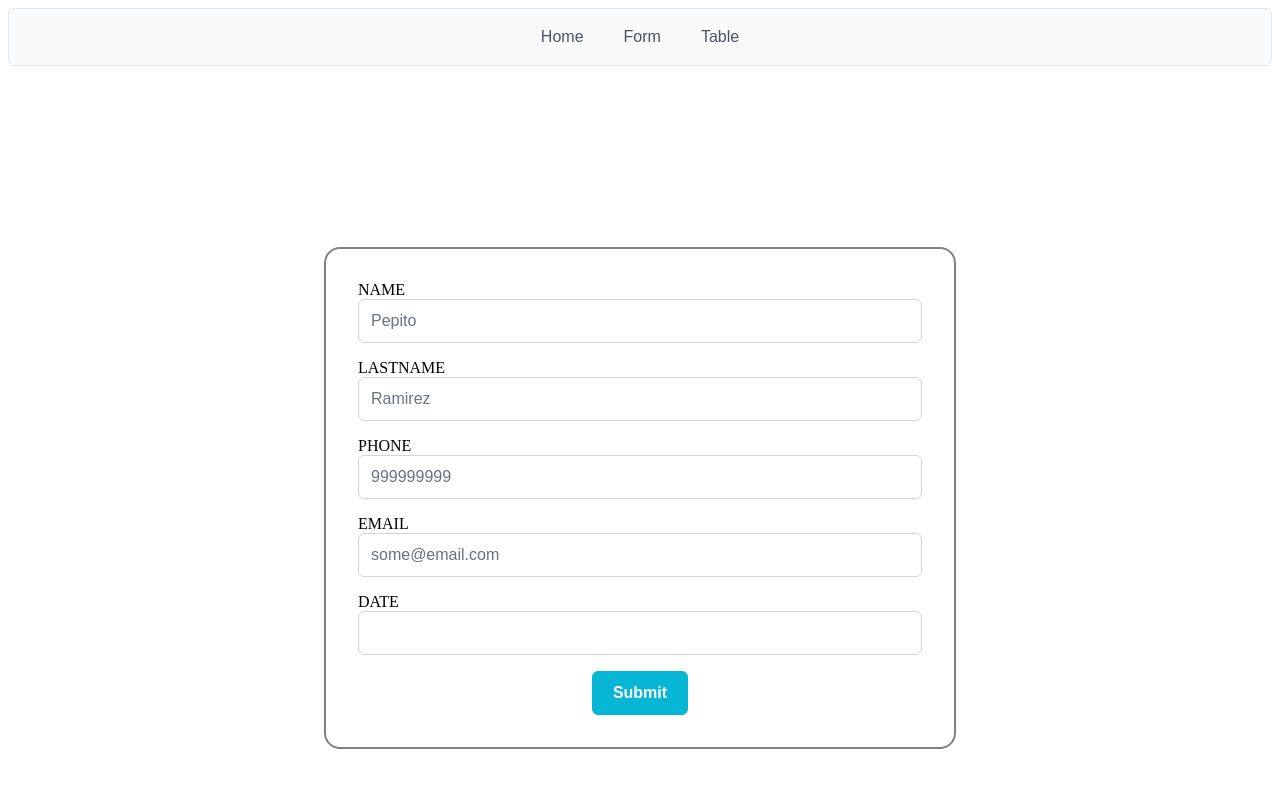
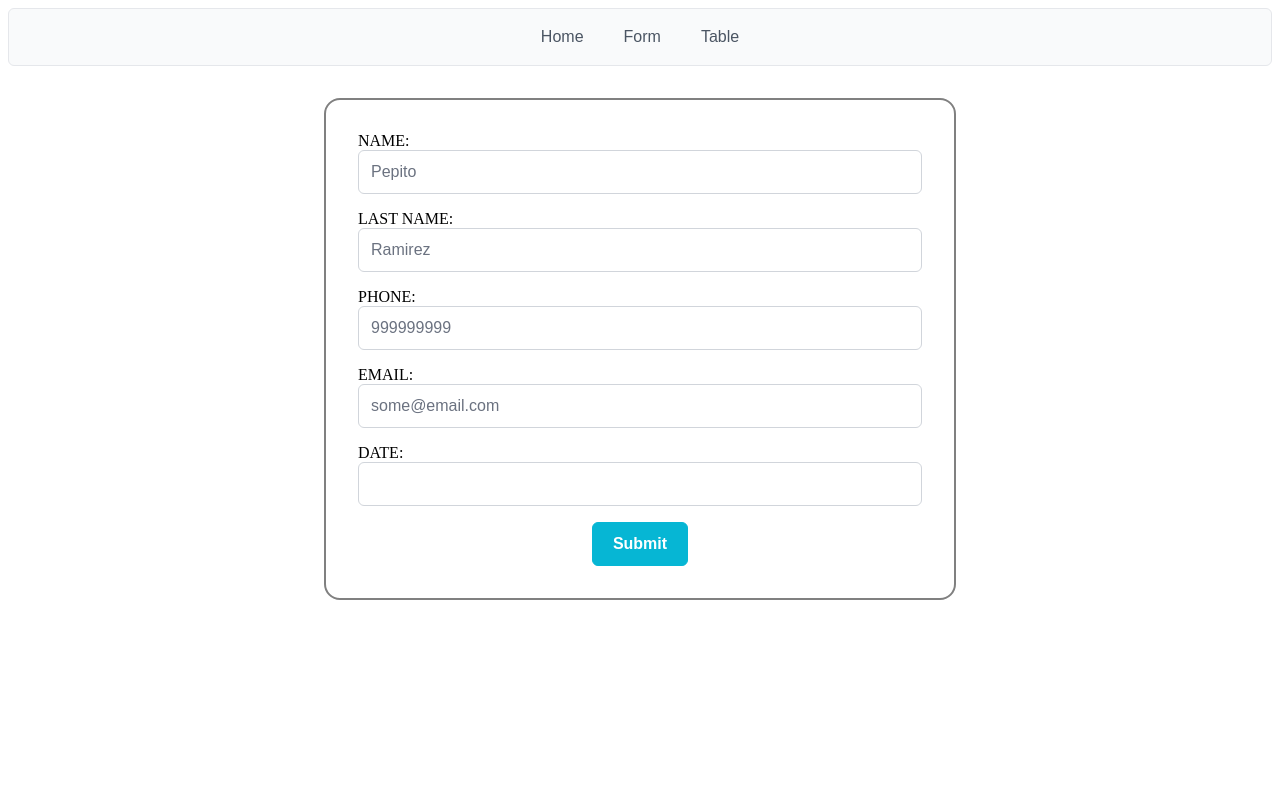
Before and after one commit to AlejandroJorge/test-tecnico, a React (Vite) app: page /form in a window 1280 px wide. Shown: the top 788 px of the page. Built offline with nearby package versions, Linux system fonts and the light colour scheme; a web font is replaced by a local one.

Commit message:
Integrated styled-components

```diff
--- a/package.json
+++ b/package.json
@@ -17,6 +17,7 @@
     "react-hook-form": "^7.51.0",
     "react-query": "^3.39.3",
     "react-router-dom": "^6.22.2",
+    "styled-components": "^6.1.8",
     "uuid": "^9.0.1"
   },
   "devDependencies": {
--- a/src/FormPage.tsx
+++ b/src/FormPage.tsx
@@ -7,6 +7,8 @@ import { useForm, SubmitHandler } from "react-hook-form";
 
 import { v4 as uuidv4 } from "uuid";
 import { User } from "./data/user";
+
+import styled from "styled-components";
 
 function FormPage() {
   const { register, handleSubmit } = useForm<User>();
@@ -63,30 +65,25 @@ function FormPage() {
   return (
     <>
       <FormContainer>
-        <form
-          style={{
-            padding: "2rem",
-            border: "2px solid gray",
-            borderRadius: "1rem",
-            display: "flex",
-            flexDirection: "column",
-            gap: "1rem",
-          }}
-          onSubmit={handleSubmit(onSubmit)}
-        >
-          <InputWrapper label="name">
+        <StyledForm onSubmit={handleSubmit(onSubmit)}>
+          <InputWrapper>
+            <label htmlFor="name">name:</label>
             <InputText placeholder={"Pepito"} {...register("name")} />
           </InputWrapper>
-          <InputWrapper label="lastName">
+          <InputWrapper>
+            <label htmlFor="lastName">last name:</label>
             <InputText placeholder={"Ramirez"} {...register("lastName")} />
           </InputWrapper>
-          <InputWrapper label="phone">
+          <InputWrapper>
+            <label htmlFor="phone">phone:</label>
             <InputText placeholder={"999999999"} {...register("phone")} />
           </InputWrapper>
-          <InputWrapper label="email">
+          <InputWrapper>
+            <label htmlFor="email">email:</label>
             <InputText placeholder={"some@email.com"} {...register("email")} />
           </InputWrapper>
-          <InputWrapper label="date">
+          <InputWrapper>
+            <label htmlFor="date">date:</label>
             <Calendar {...register("date")} />
           </InputWrapper>
           <Button
@@ -94,42 +91,37 @@ function FormPage() {
             label="Submit"
             type="submit"
           />
-        </form>
+        </StyledForm>
       </FormContainer>
       <Toast ref={toast} />
     </>
   );
 }
 
-const InputWrapper = ({
-  label,
-  children,
-}: {
-  label: string;
-  children: any;
-}) => (
-  <div style={{ display: "flex", flexDirection: "column" }}>
-    <label style={{ textTransform: "uppercase" }} htmlFor={label}>
-      {label}
-    </label>
-    {children}
-  </div>
-);
+const InputWrapper = styled.div`
+  display: flex;
+  flex-direction: column;
+  label {
+    text-transform: uppercase;
+  }
+`;
 
-const FormContainer = ({ children }: { children: any }) => (
-  <div
-    style={{
-      display: "flex",
-      flexDirection: "column",
-      gap: "1rem",
-      maxWidth: "50%",
-      margin: "auto",
-      minHeight: "100vh",
-      justifyContent: "center",
-    }}
-  >
-    {children}
-  </div>
-);
+const FormContainer = styled.div`
+  display: flex;
+  flex-direction: column;
+  gap: 1rem;
+  max-width: 50%;
+  margin: auto;
+  justify-content: center;
+`;
+
+const StyledForm = styled.form`
+  padding: 2rem;
+  border: 2px solid gray;
+  border-radius: 1rem;
+  display: flex;
+  flex-direction: column;
+  gap: 1rem;
+`;
 
 export default FormPage;
--- a/src/MainPage.tsx
+++ b/src/MainPage.tsx
@@ -1,6 +1,8 @@
 import { useQuery } from "react-query";
 import { fetchCharacters, type Character } from "./data/character";
 import { Card } from "primereact/card";
+
+import styled from "styled-components";
 
 function MainPage() {
   const { isLoading, error, data } = useQuery("characters", fetchCharacters);
@@ -11,22 +13,11 @@ function MainPage() {
 
   return (
     <>
-      {
-        <div
-          style={{
-            display: "flex",
-            gap: "1rem",
-            flexWrap: "wrap",
-            justifyContent: "center",
-            maxWidth: "75%",
-            margin: "auto",
-          }}
-        >
-          {data?.map((character, idx) => (
-            <CharacterCard key={idx} character={character} />
-          ))}
-        </div>
-      }
+      <Container>
+        {data?.map((character, idx) => (
+          <CharacterCard key={idx} character={character} />
+        ))}
+      </Container>
     </>
   );
 }
@@ -47,4 +38,12 @@ function CharacterCard({ character }: { character: Character }) {
   );
 }
 
+const Container = styled.div`
+  display: flex;
+  flex-wrap: wrap;
+  justify-content: center;
+  max-width: 75%;
+  margin: auto;
+`;
+
 export default MainPage;
--- a/src/TablePage.tsx
+++ b/src/TablePage.tsx
@@ -8,6 +8,8 @@ import { getUsers } from "./data/user";
 
 import { InputText } from "primereact/inputtext";
 import { Button } from "primereact/button";
+
+import styled from "styled-components";
 
 function TablePage() {
   const [name, setName] = useState("");
@@ -43,21 +45,12 @@ function TablePage() {
   );
 }
 
-function Container({ children }: { children: React.ReactNode }) {
-  return (
-    <div
-      style={{
-        display: "flex",
-        flexDirection: "column",
-        justifyContent: "center",
-        alignItems: "center",
-        height: "100vh",
-        gap: "1rem",
-      }}
-    >
-      {children}
-    </div>
-  );
-}
+const Container = styled.div`
+  display: flex;
+  flex-direction: column;
+  justify-content: center;
+  align-items: center;
+  gap: 1rem;
+`;
 
 export default TablePage;
```
Also changed, not shown: 2 other files (tests, documents, lock files or other folders).
